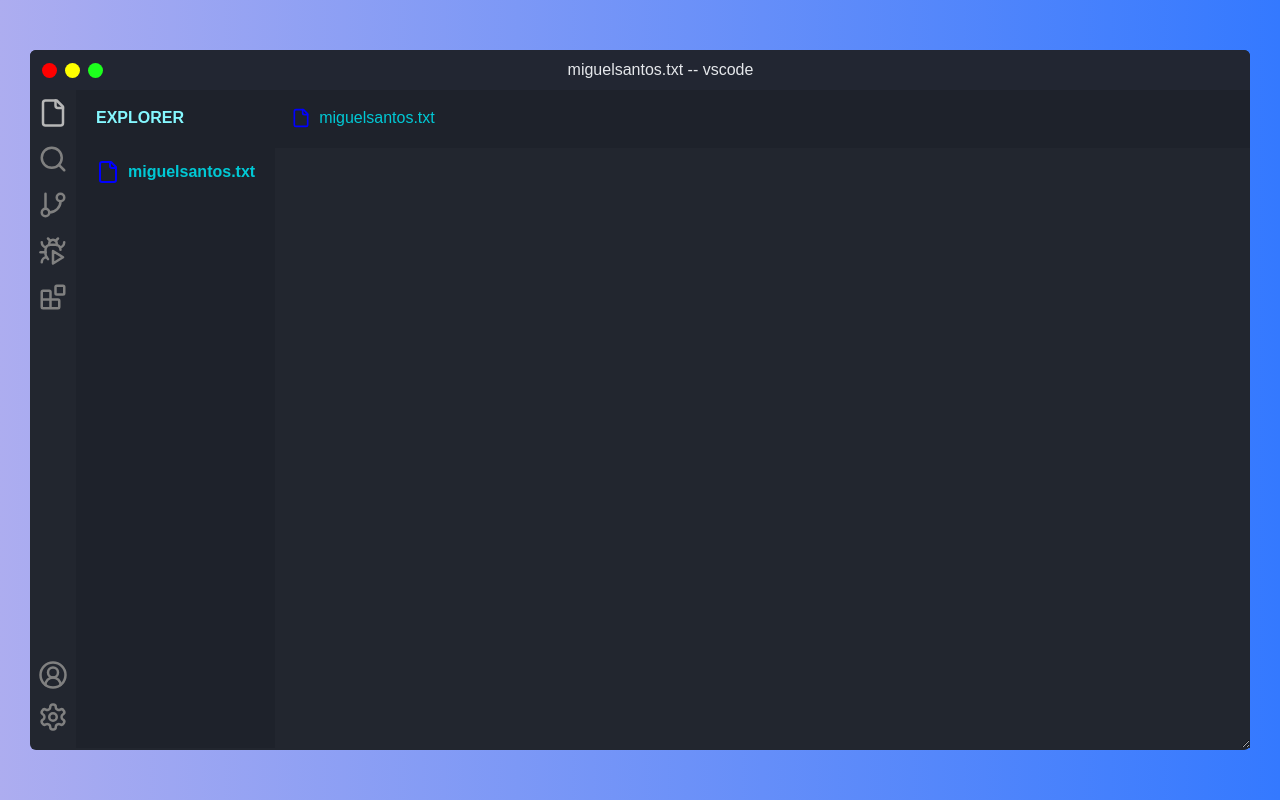
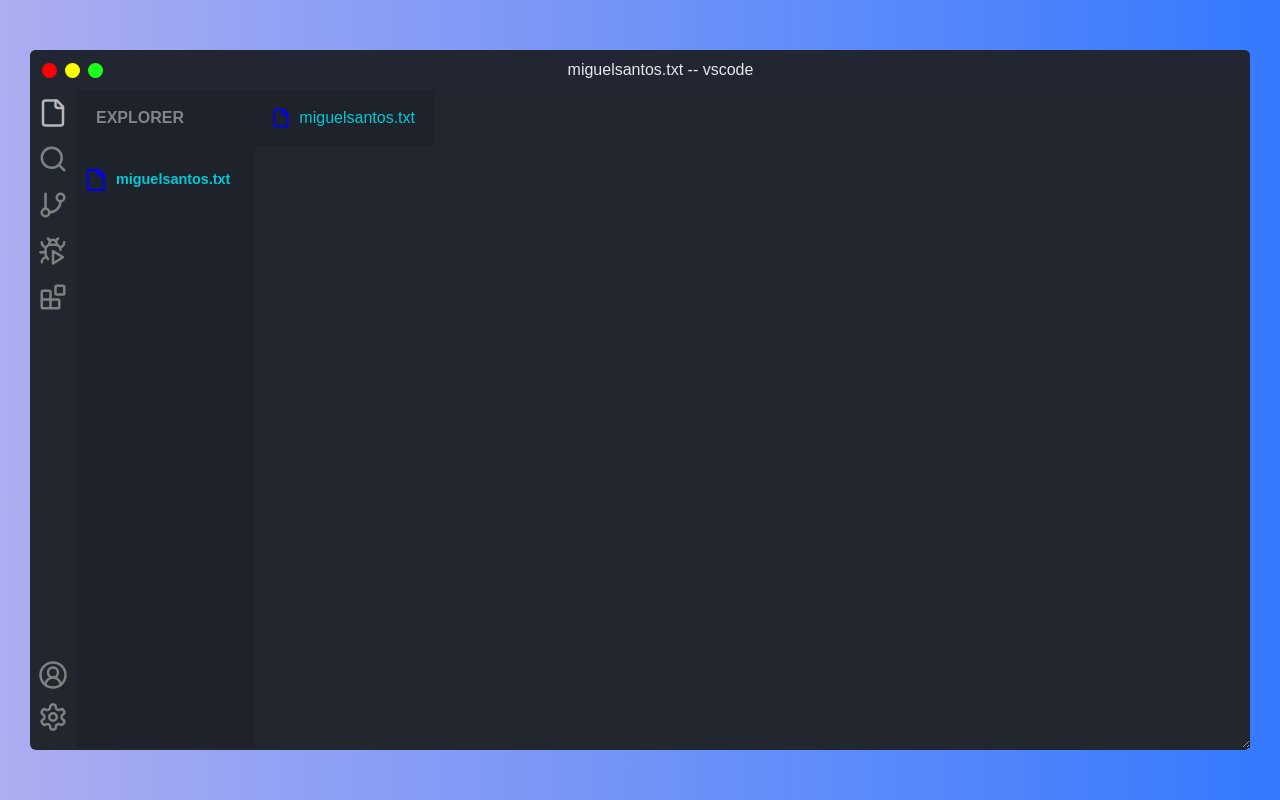
Before and after one commit to miguelsantos1/vscode-clone, a React (Vite) app in the folder vscode/: page / in a window 1280 px wide. Built offline with nearby package versions, Linux system fonts and the light colour scheme.

Commit message:
Improved styles

```diff
--- a/vscode/src/App.tsx
+++ b/vscode/src/App.tsx
@@ -44,16 +44,16 @@
           </div>
         </aside>
 
-        <div className="px-[20px] pt-4 w-[220px] bg-menu-vscode font-semibold">
-          <h2 className="text-cyan mb-[30px]"> EXPLORER </h2>
+        <div className=" pt-4 w-[220px] bg-menu-vscode font-semibold">
+          <h2 className="px-[20px] text-[#a7a7a7bc] mb-[30px]"> EXPLORER </h2>
 
-          <p className='flex cursor-pointer gap-2 text-[.9 rem] items-center text-cyanSelectText'><File color='blue'  /> <span>miguelsantos.txt</span>  </p>
+          <p className='flex p-2 hover:bg-[#3a4151]  hover:text-green-200 cursor-pointer gap-2 text-[.9rem] items-center text-cyanSelectText'><File color='blue'  /> <span>miguelsantos.txt</span>  </p>
 
         </div>
 
           <div className='flex flex-col h-full w-full'>
-            <div className='p-4 bg-menu-vscode h-[60px] w-full'>
-              <h2 className='flex gap-2 cursor-pointer items-center text-cyanSelectText'> <File size={20} color='blue' /> miguelsantos.txt </h2>
+            <div className='h-[60px] w-[180px]'>
+              <h2 className='flex bg-menu-vscode p-4 gap-2 hover:bg-[#3a4151]  hover:text-green-200 cursor-pointer items-center text-cyanSelectText'> <File size={20} color='blue' /> miguelsantos.txt </h2>
             </div>
             <div className='h-full '>
               <textarea className='bg-bg-vscode p-[20px] text-[1rem] focus:outline-none text-white h-full w-full'></textarea>
```
